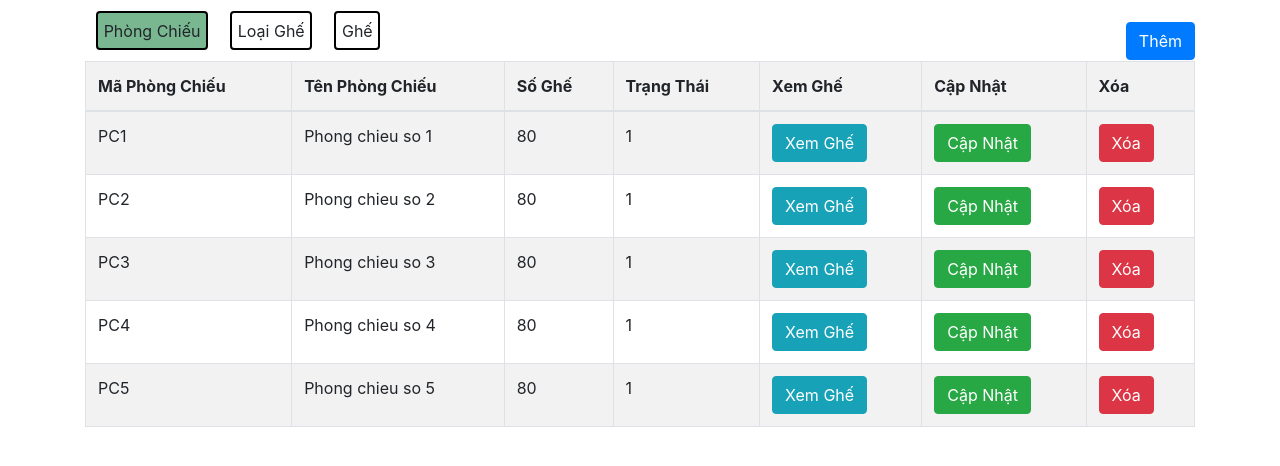
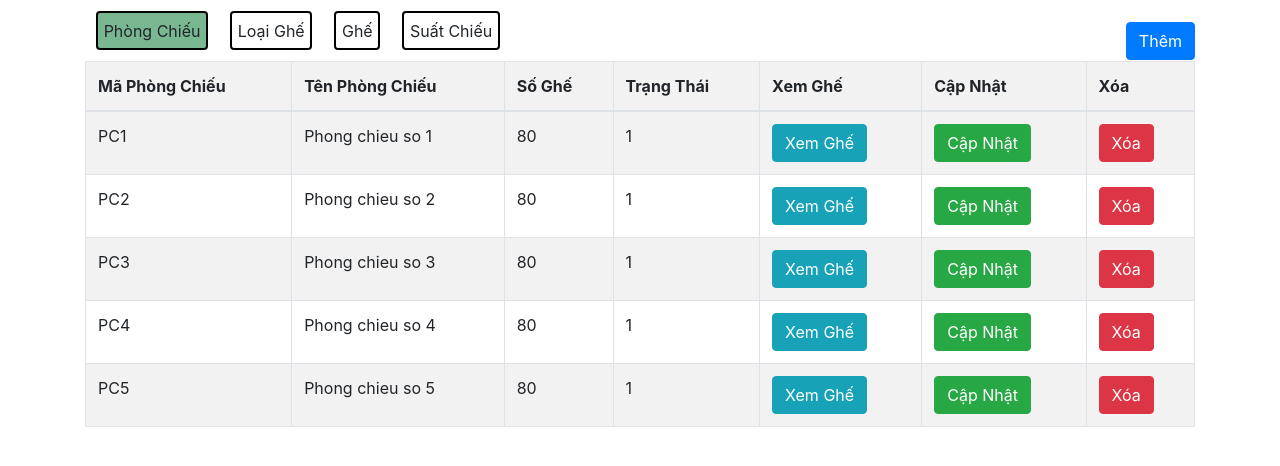
Before and after one commit to LeTrungTinh1112/WEB---FILM, a PHP site: the page made by pages/phongchieu.php in a window 1280 px wide. Shown: the top 466 px of the page. Run offline with PHP 8.4, Linux system fonts and the light colour scheme; the template is opened without the code that fills it, so the values that code supplies are empty; data comes from the database, SQL or seed files in the repository.

Commit message:
update UI Suat Chieu
TODOS: Lay du lieu tu sql
- Hien thi sql len giao dien
- Form them suat chieu
- Chuc nang them suat chieu php -> save to sql

```diff
--- a/pages/phongchieu.php
+++ b/pages/phongchieu.php
@@ -17,7 +17,7 @@
         .box1 button{
             float: right;
         }
-        #btnPhongChieu, #btnLoaiGhe, #btnGhe{
+        #btnPhongChieu, #btnLoaiGhe, #btnGhe, #btnSuatChieu{
         border: 2px solid black;
         }
         .h6 {
@@ -109,6 +109,12 @@
             <button class="btn" id="btnPhongChieu" style="background-color: #79B791;">Phòng Chiếu</button>
             <button class="btn" id="btnLoaiGhe">Loại Ghế</button>
             <button class="btn" id="btnGhe">Ghế</button>
+            <button class="btn" id="btnSuatChieu">Suất Chiếu</button>
+        </div>
+        <div id=contentSuatChieu class = "content">
+        <div class="box1">
+                <button class="btn btn-primary them suat chieu" data-toggle="modal" data-target="#">Thêm SC</button>
+            </div>
         </div>
         <div id="contentLoaiGhe" class="content">
             <div class="box1">
@@ -1050,6 +1056,8 @@
                 $("#contentPhongChieu").addClass("active-content");
                 $("#contentLoaiGhe").removeClass("active-content");
                 $('#contentGhe').removeClass("active-content");
+                $("#btnSuatChieu").removeClass("active").css("background-color", "");
+                $("#contentSuatChieu").removeClass("active-content");
             });
 
             $("#btnLoaiGhe").click(function() {
@@ -1059,6 +1067,8 @@
                 $("#contentLoaiGhe").addClass("active-content");
                 $("#contentPhongChieu").removeClass("active-content");
                 $('#contentGhe').removeClass("active-content");
+                $("#btnSuatChieu").removeClass("active").css("background-color", "");
+                $("#contentSuatChieu").removeClass("active-content");
             });
 
             $('#btnGhe').click(function() {
@@ -1068,7 +1078,17 @@
                 $('#contentGhe').addClass("active-content");
                 $("#contentPhongChieu").removeClass("active-content");
                 $("#contentLoaiGhe").removeClass("active-content");
-
+                $("#btnSuatChieu").removeClass("active").css("background-color", "");
+                $("#contentSuatChieu").removeClass("active-content");
+            })
+            $('#btnSuatChieu').click(function() {
+                $(this).addClass("active").css("background-color", "#79B791");
+                $("#btnPhongChieu").removeClass("active").css("background-color", "");
+                $("#btnLoaiGhe").removeClass("active").css("background-color", "");
+                $('#contentGhe').removeClass("active-content");
+                $("#contentPhongChieu").removeClass("active-content");
+                $("#contentLoaiGhe").removeClass("active-content");
+                $("#contentSuatChieu").addClass("active-content");
             })
 
             $("#contentPhongChieu").addClass("active-content");
```
